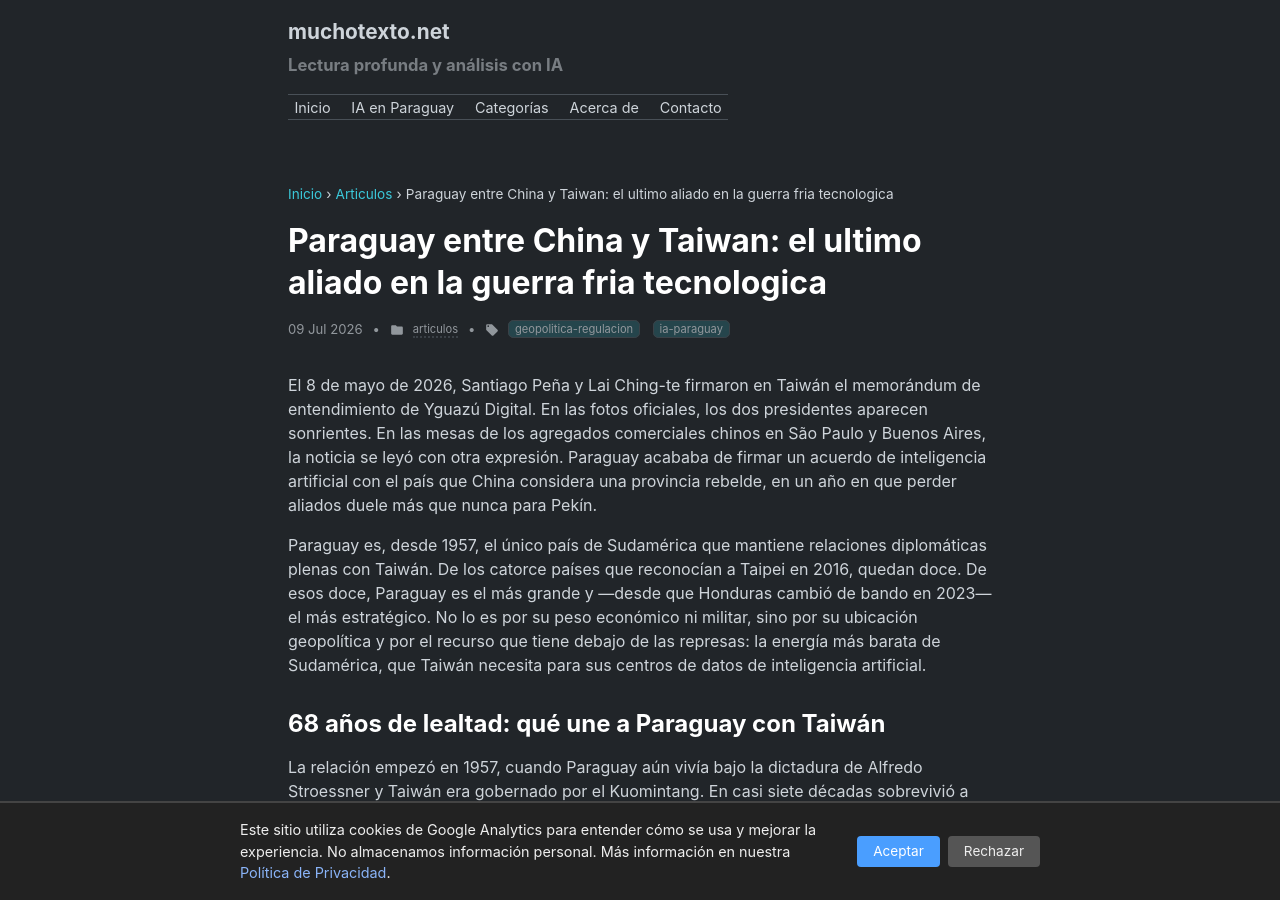
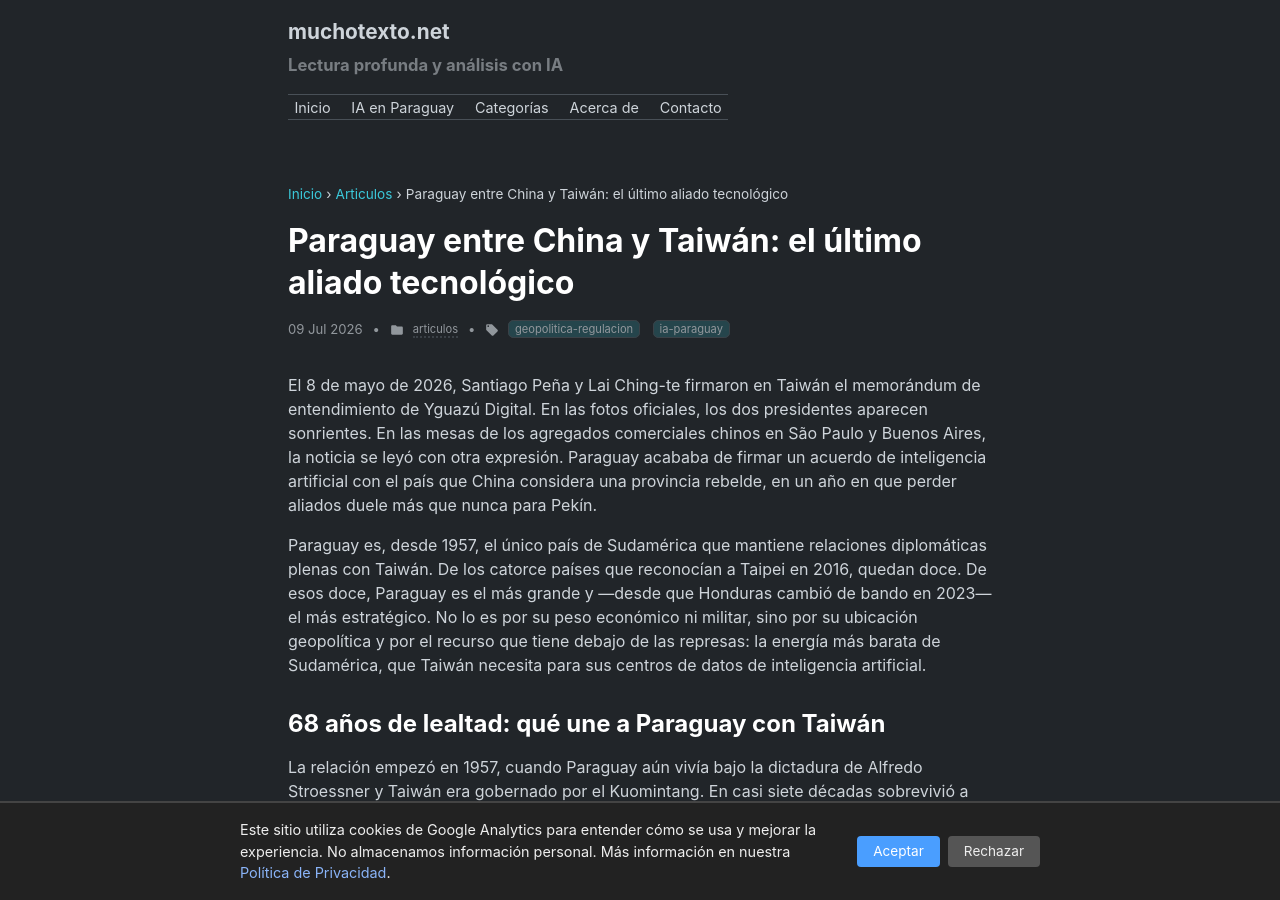
Before and after one commit to miravosqueinteresante/muchotexto.net, a Jekyll site: the page built from _posts/2026-07-09-paraguay-china-taiwan-geopolitica-ia.md, in a window 1280 px wide and 900 px high. Built offline with Jekyll 4.4.1, drawn with Linux system fonts in a browser that asks for light colours; comment, search, counter and statistics services are not loaded.

Commit message:
Fix title tilde + pillar page + llms para articulo #10

```diff
--- a/_posts/2026-07-09-paraguay-china-taiwan-geopolitica-ia.md
+++ b/_posts/2026-07-09-paraguay-china-taiwan-geopolitica-ia.md
@@ -1,6 +1,6 @@
 ---
 layout: post
-title: "Paraguay entre China y Taiwan: el ultimo aliado en la guerra fria tecnologica"
+title: "Paraguay entre China y Taiwán: el último aliado tecnológico"
 date: 2026-07-09
 last_modified_at: 2026-07-09
 categories: articulos
```
